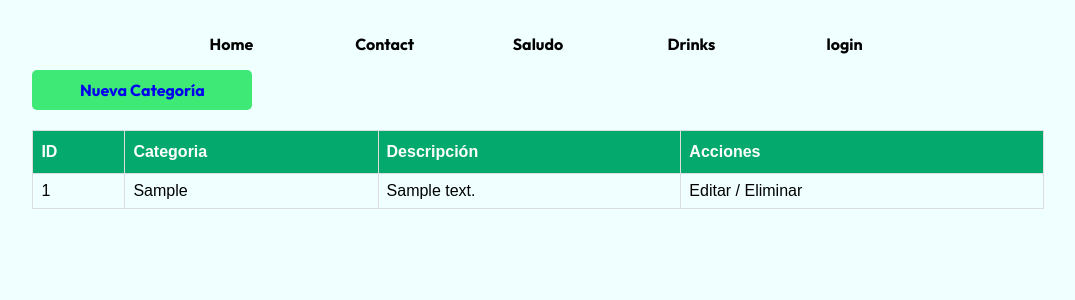
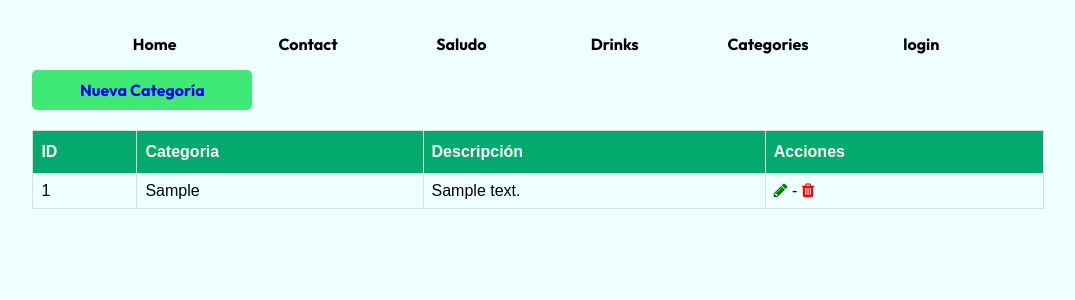
Before and after one commit to Lawitadelimon/Flaskapp, a Flask app: page /categories in a window 1280 px wide. Shown: the top 300 px of the page, without its empty margins (102-1177 px from the left). Run offline with Flask 3, Linux system fonts and the light colour scheme; tables that the repository leaves empty or names only in its code hold one stand-in row (values such as "Sample post").

Commit message:
03 Fonts Awesome Icons

```diff
--- a/app/app.py
+++ b/app/app.py
@@ -44,6 +44,18 @@
 
     return render_template('create_cat.html')
 
+@app.route('/categories/<int:id>/update/')
+def update_cat(id):
+    return f"Vamos a editar con id {id}"
+
+
+@app.route('/categories/<int:id>/delete/')
+def delete_cat(id):
+    cat = Category.get(id)
+    cat.delete()
+    return redirect(url_for('categories'))
+
+
 @app.errorhandler(404)
 def page_not_found(error):
     return render_template('404.html')
--- a/app/static/css/styles.css
+++ b/app/static/css/styles.css
@@ -75,3 +75,14 @@
     background-color: #04AA6D;
     color: white;
   }
+
+  a{
+      text-decoration: none;
+  }
+
+.fa-pencil{
+      color: green;
+}
+.fa-trash{
+      color: red;
+}
--- a/app/templates/base.html
+++ b/app/templates/base.html
@@ -5,6 +5,7 @@
     <meta http-equiv="X-UA-Compatible" content="IE=edge">
     <meta name="viewport" content="width=device-width, initial-scale=1.0">
     <link rel="stylesheet" href="{{ url_for('static', filename='css/styles.css')}}">
+    <link rel="stylesheet" href="https://cdnjs.cloudflare.com/ajax/libs/font-awesome/4.7.0/css/font-awesome.min.css">
     <title>{% block title %}{%endblock%} </title>
 </head>
 <body>
@@ -14,6 +15,7 @@
             <li><a href="{{ url_for('contact')}}">Contact</a></li>
             <li><a href="{{ url_for('saludo', name='Lau')}}">Saludo</a></li>
             <li><a href="{{ url_for('drinks')}}">Drinks</a></li>
+            <li><a href="{{ url_for('categories')}}">Categories</a></li>
 
             {% if user %}
             <li><a href="#">logout</a></li>
--- a/app/templates/categories.html
+++ b/app/templates/categories.html
@@ -22,7 +22,16 @@
             <td>{{ cat.id }}</td>
             <td>{{ cat.category }}</td>
             <td>{{ cat.description }}</td>
-            <td>Editar / Eliminar</td>
+            <td>
+
+
+                <a href="{{ url_for('update_cat', id=cat.id) }}">
+                    <i class="fa fa-pencil"></i>
+                </a>-
+                <a href="{{ url_for('update_cat', id=cat.id) }}">
+                    <i class="fa fa-trash"></i>
+                </a>
+            </td>
 
         </tr>
         {% endfor %}
```
